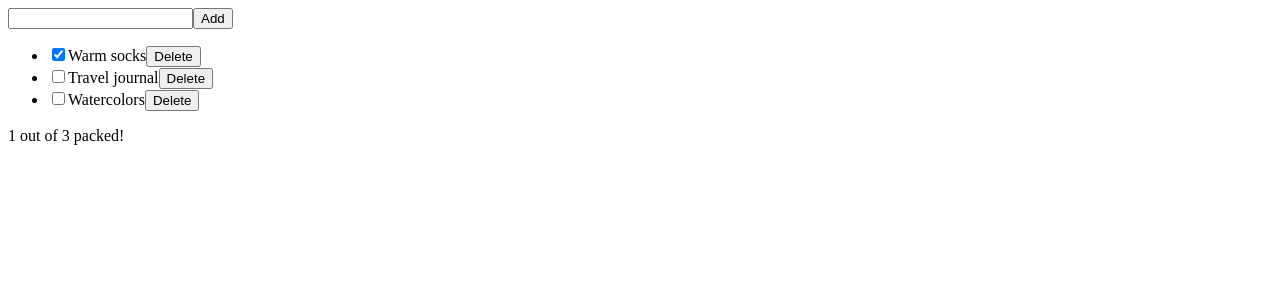
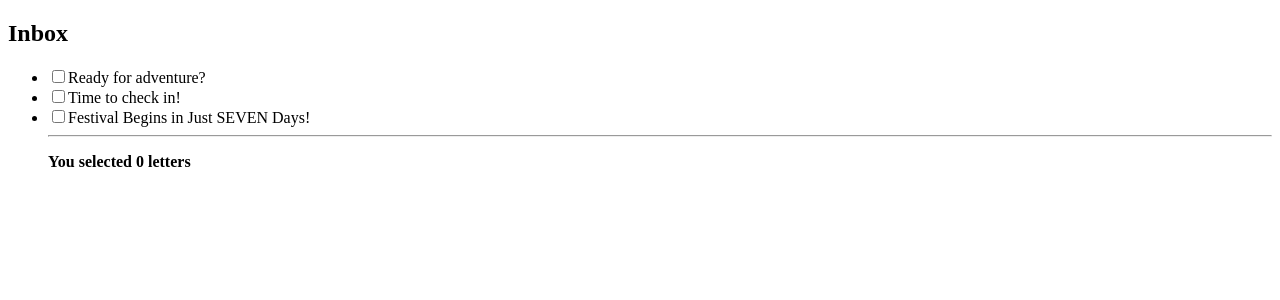
Before and after one commit to guqtls14/ReactTutorial-beta, a React (Vite) app: page / in a window 1280 px wide. Shown: the top 300 px of the page. Built offline with nearby package versions, Linux system fonts and the light colour scheme.

Commit message:
state structure:2 fix checkbox

```diff
--- a/src/App.jsx
+++ b/src/App.jsx
@@ -1,52 +1,44 @@
-import React, { useState } from "react";
-import Additem from "./components/Additem";
-import ItemList from "./components/ItemList";
+import { useState } from "react";
+import { letters } from "./data";
+import Letter from "./Letter";
 
-let itemIndex = 3;
-const App = () => {
-  const initialItems = [
-    { id: 0, title: "Warm socks", packed: true },
-    { id: 1, title: "Travel journal", packed: false },
-    { id: 2, title: "Watercolors", packed: false },
-  ];
+export default function MailClient() {
+  const [selectedIds, setSelectedIds] = useState([]);
 
-  const [data, setData] = useState(initialItems);
+  // TODO: allow multiple selection
+  const selectedCount = selectedIds.length;
 
-  // filter packed number
-  const packed = data.filter((item) => item.packed).length;
-
-  // Add Item
-  const onItem = (item) => {
-    setData([...data, { id: itemIndex++, title: item, packed: false }]);
-  };
-
-  // onDelete
-  const onDelete = (id) => {
-    const newItem = data.filter((item) => item.id !== id);
-    setData(newItem);
-  };
-
-  // check
-  const onCheck = (nextItem) => {
-    setData(
-      data.map((item) => {
-        if (item.id === nextItem.id) {
-          return nextItem;
-        } else {
-          return item;
-        }
-      })
-    );
-  };
+  function handleToggle(toggledId) {
+    // Was it previously selected?
+    if (selectedIds.includes(toggledId)) {
+      // Then remove this ID from the array.
+      setSelectedIds(selectedIds.filter((id) => id !== toggledId));
+    } else {
+      // Otherwise, add this ID to the array.
+      setSelectedIds([...selectedIds, toggledId]);
+    }
+  }
+  // console.log('2" ', selectedIds);
   return (
     <>
-      <Additem addItem={onItem} />
-      <ItemList item={data} onDelete={onDelete} onCheck={onCheck} />
-      <p>
-        {packed} out of {data.length} packed!
-      </p>
+      <h2>Inbox</h2>
+      <ul>
+        {letters.map((letter) => (
+          <Letter
+            key={letter.id}
+            letter={letter}
+            isSelected={
+              // TODO: allow multiple selection
+              selectedIds.includes(letter.id)
+            }
+            onToggle={handleToggle}
+          />
+        ))}
+        <hr />
+        <p>
+          <b>You selected {selectedCount} letters</b>
+        </p>
+      </ul>
     </>
   );
-};
-
-export default App;
+}
--- /dev/null
+++ b/src/Letter.jsx
@@ -0,0 +1,16 @@
+export default function Letter({ letter, onToggle, isSelected }) {
+  return (
+    <li className={isSelected ? "selected" : ""}>
+      <label>
+        <input
+          type="checkbox"
+          checked={isSelected}
+          onChange={() => {
+            onToggle(letter.id);
+          }}
+        />
+        {letter.subject}
+      </label>
+    </li>
+  );
+}
--- a/src/components/Additem.jsx
+++ /dev/null
@@ -1,22 +0,0 @@
-import React, { useState } from "react";
-
-const Additem = ({ addItem }) => {
-  const [data, setData] = useState("");
-
-  //   addItem
-  const handleSubmit = (e) => {
-    e.preventDefault();
-    addItem(data);
-    setData("");
-  };
-  console.log(data);
-  return (
-    <>
-      <form onSubmit={handleSubmit}>
-        <input value={data} onChange={(e) => setData(e.target.value)} />
-        <button>Add</button>
-      </form>
-    </>
-  );
-};
-export default Additem;
--- a/src/components/ItemList.jsx
+++ /dev/null
@@ -1,28 +0,0 @@
-import React from "react";
-
-const ItemList = ({ item, onDelete, onCheck }) => {
-  return (
-    <ul>
-      {item.map((a) => (
-        <li key={a.id}>
-          <label>
-            <input
-              type="checkbox"
-              checked={a.packed}
-              onChange={(e) =>
-                onCheck({
-                  ...a,
-                  packed: e.target.checked,
-                })
-              }
-            />
-            {a.title}
-          </label>
-          <button onClick={() => onDelete(a.id)}>Delete</button>
-        </li>
-      ))}
-    </ul>
-  );
-};
-
-export default ItemList;
--- /dev/null
+++ b/src/data.js
@@ -0,0 +1,17 @@
+export const letters = [
+  {
+    id: 0,
+    subject: "Ready for adventure?",
+    isStarred: true,
+  },
+  {
+    id: 1,
+    subject: "Time to check in!",
+    isStarred: false,
+  },
+  {
+    id: 2,
+    subject: "Festival Begins in Just SEVEN Days!",
+    isStarred: false,
+  },
+];
```
